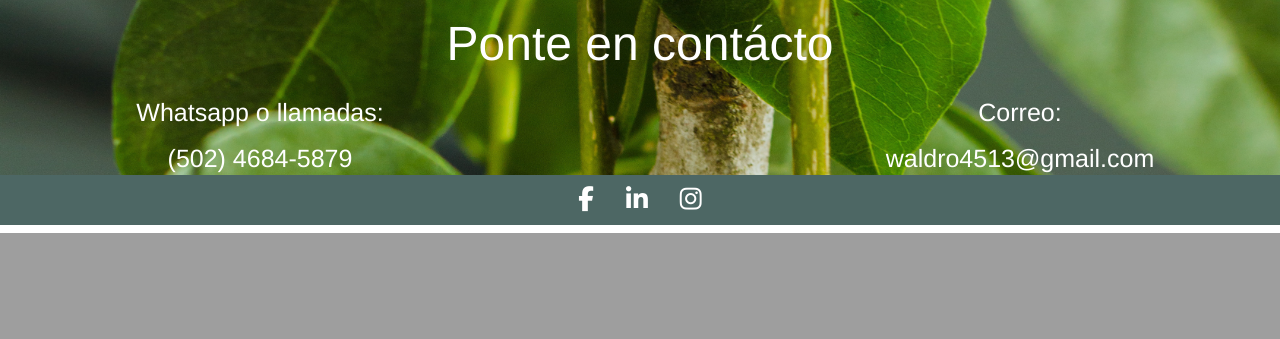
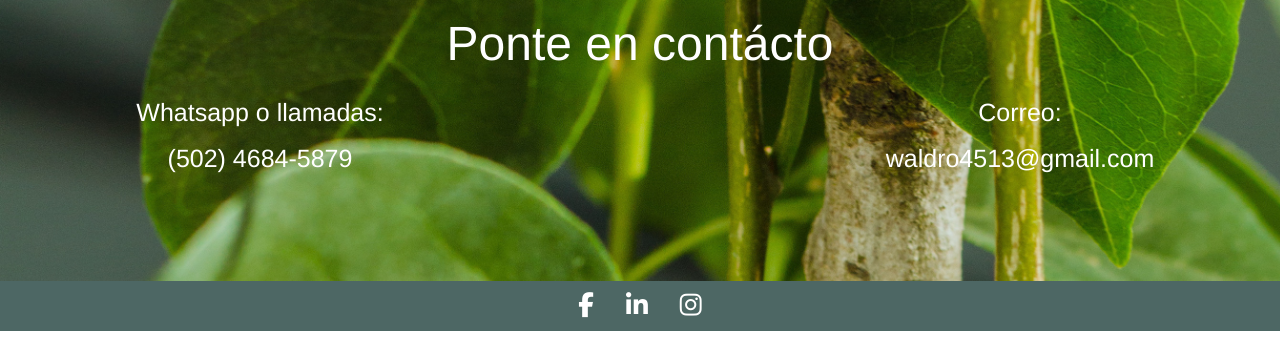
Before and after one commit to medranow/PortfolioAgapelogos, a Django app: template portafolio/website/templates/website/index.html in a window 1280 px wide. Shown: the part 2352-2691 px from the top of the page. Before the commit the page ends 2585 px from the top, so only its background shows below. Run offline with Django 4.2, Linux system fonts and the light colour scheme; the template is opened without the code that fills it, so the values that code supplies are empty; some libraries are stand-ins or nearby versions.

Commit message:
working on details

```diff
--- a/portafolio/website/static/website/styles.css
+++ b/portafolio/website/static/website/styles.css
@@ -90,7 +90,7 @@ h1 {
 
 /*Contact image and letter color*/
 .contact-image {
-    height: 22vh;
+    height: 22vw;
     background: url('images/leafs.jpg ');
     background-size: cover;
     position: relative;
```
Also changed, not shown: portafolio/website/static/website/images/leafs.jpg.
